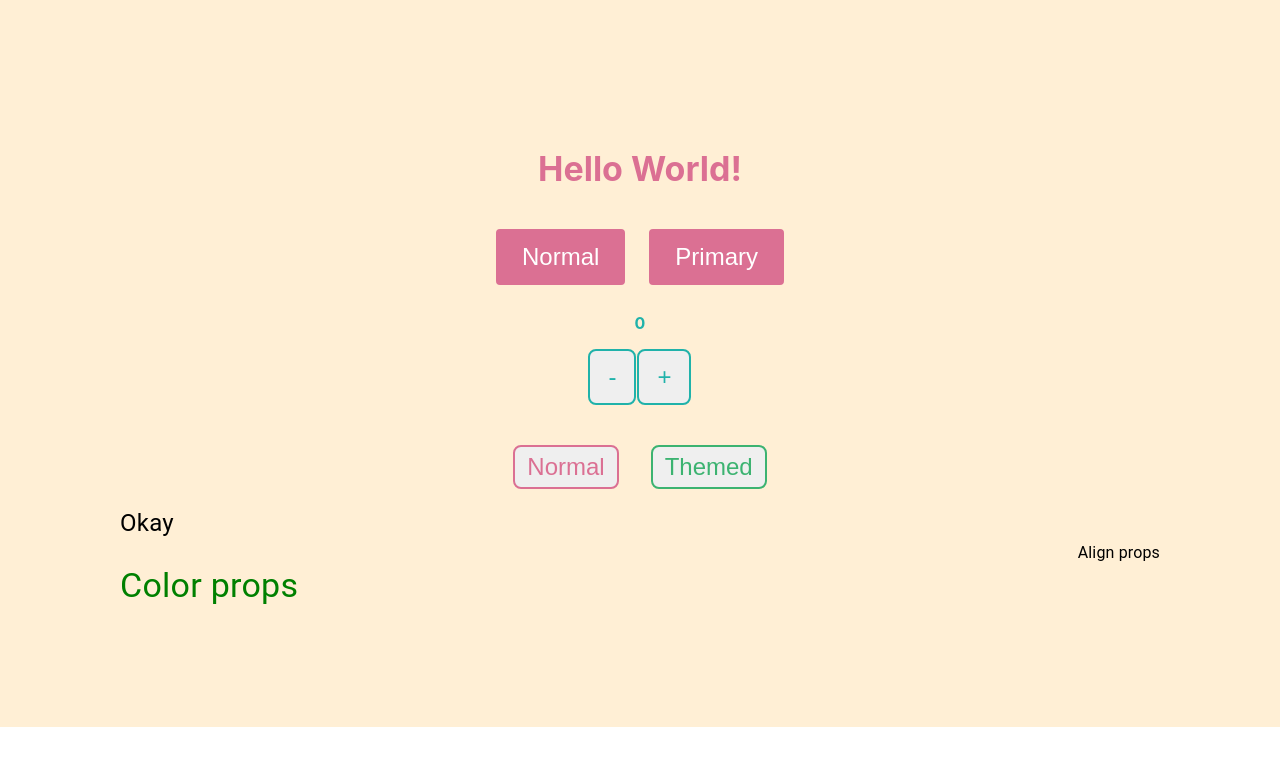
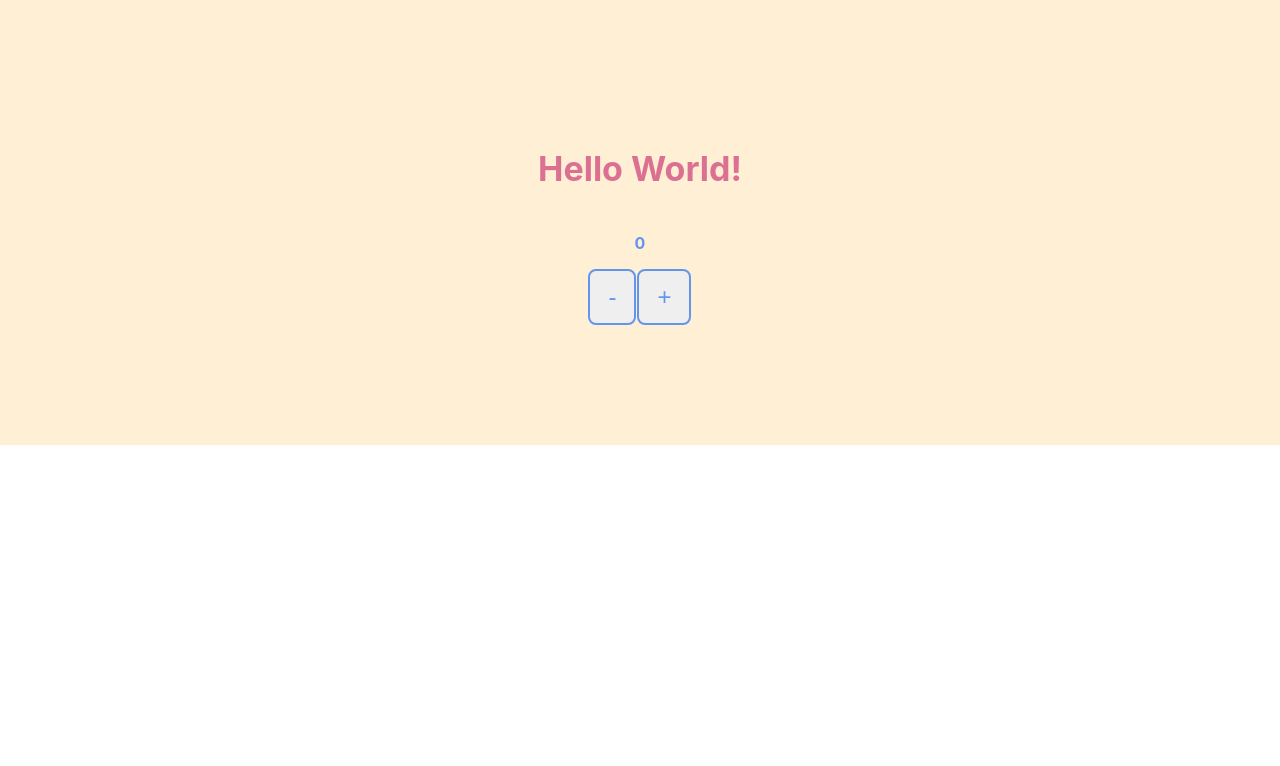
Before and after one commit to sangay-yonten/styled-components-demo, a React (Create React App) app: page / in a window 1280 px wide. Shown: the top 766 px of the page. Built offline with nearby package versions, Linux system fonts and the light colour scheme.

Commit message:
fix: add styles in asset

```diff
--- a/src/app/App.tsx
+++ b/src/app/App.tsx
@@ -26,13 +26,13 @@ const App = () => {
           Hello World!
         </Title>
         {/* Props Demo */}
-        <PropsComponent />
+        {/*<PropsComponent />*/}
         {/* Simplified code demo */}
         <Counter />
         {/* ThemeProvider demo */}
-        <ThemeProviderComponent />
+        {/*<ThemeProviderComponent />*/}
         {/* styled mui demo */}
-        <ThemeMui />
+        {/*<ThemeMui />*/}
       </Wrapper>
   );
 }
--- a/src/app/main/simplified.tsx
+++ b/src/app/main/simplified.tsx
@@ -1,33 +1,7 @@
 import React, { useState } from 'react';
 import './../App.css';
 import styled from "styled-components";
-
-const CounterContainer = styled.div`
-  display: flex;
-  flex-direction: column;
-  justify-content: center;
-  align-items: center;
-`;
-const Paragraph = styled.p`
-  color: lightseagreen;
-  font-weight: bold;
-`;
-const ButtonGroup = styled.div`
-  width: 10%;
-  display: flex;
-  flex-basis: border-box;
-  flex-direction: row;
-  justify-content: space-around;
-  align-items: center;
-`;
-const Button = styled.button`
-  cursor: pointer;
-  color: lightseagreen;
-  font-size: 24px;
-  border: 2px solid lightseagreen;
-  border-radius: 8px;
-  padding: 12px 18px;
-`;
+import { CounterContainer, Button, ButtonGroup, Paragraph } from '../../assets/styles/simplified';
 
 const Counter = () => {
     const [ state, setState ] = useState({count: 0});
@@ -37,7 +11,7 @@ const Counter = () => {
     const decrement = () => setState({ count: state.count - 1 });
     return (
         <>
-            {/*<div className="counter">
+            <div className="counter">
                  <p className="paragraph">{state.count}</p>
                  <div className="button-group">
                      <button className="button" onClick={decrement}>
@@ -47,14 +21,14 @@ const Counter = () => {
                          +
                      </button>
                  </div>
-            </div>*/}
-            <CounterContainer>
-                <Paragraph>{state.count}</Paragraph>
-                <ButtonGroup>
-                    <Button onClick={decrement}>-</Button>
-                    <Button onClick={increment}>+</Button>
-                </ButtonGroup>
-            </CounterContainer>
+            </div>
+            {/*<CounterContainer>*/}
+            {/*    <Paragraph>{state.count}</Paragraph>*/}
+            {/*    <ButtonGroup>*/}
+            {/*        <Button onClick={decrement}>-</Button>*/}
+            {/*        <Button onClick={increment}>+</Button>*/}
+            {/*    </ButtonGroup>*/}
+            {/*</CounterContainer>*/}
         </>
     );
 }
--- /dev/null
+++ b/src/assets/styles/simplified.ts
@@ -0,0 +1,28 @@
+import styled from "styled-components";
+
+export const CounterContainer = styled.div`
+  display: flex;
+  flex-direction: column;
+  justify-content: center;
+  align-items: center;
+`;
+export const Paragraph = styled.p`
+  color: lightseagreen;
+  font-weight: bold;
+`;
+export const ButtonGroup = styled.div`
+  width: 10%;
+  display: flex;
+  flex-basis: border-box;
+  flex-direction: row;
+  justify-content: space-around;
+  align-items: center;
+`;
+export const Button = styled.button`
+  cursor: pointer;
+  color: lightseagreen;
+  font-size: 24px;
+  border: 2px solid lightseagreen;
+  border-radius: 8px;
+  padding: 12px 18px;
+`;
```
